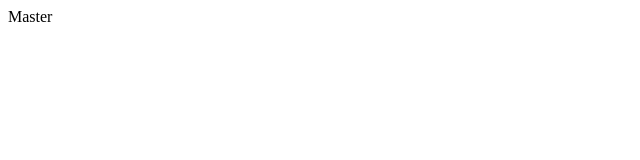
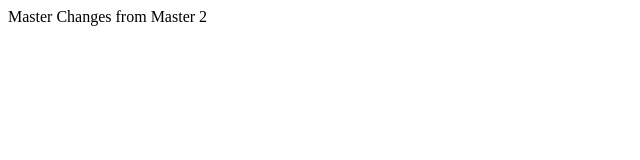
Before and after one commit to DedRobin/git_train_test, a plain HTML site: page index.html in a window 1280 px wide. Shown: the whole page, without its empty margins (0-640 px from the left). Drawn offline with Linux system fonts and the light colour scheme.

Commit message:
fix: update index.html from Master 2

```diff
--- a/index.html
+++ b/index.html
@@ -7,6 +7,7 @@
 </head>
 <body>
     Master
+    Changes from Master 2
 </body>
 <script src="index.js">
 </script>
```
